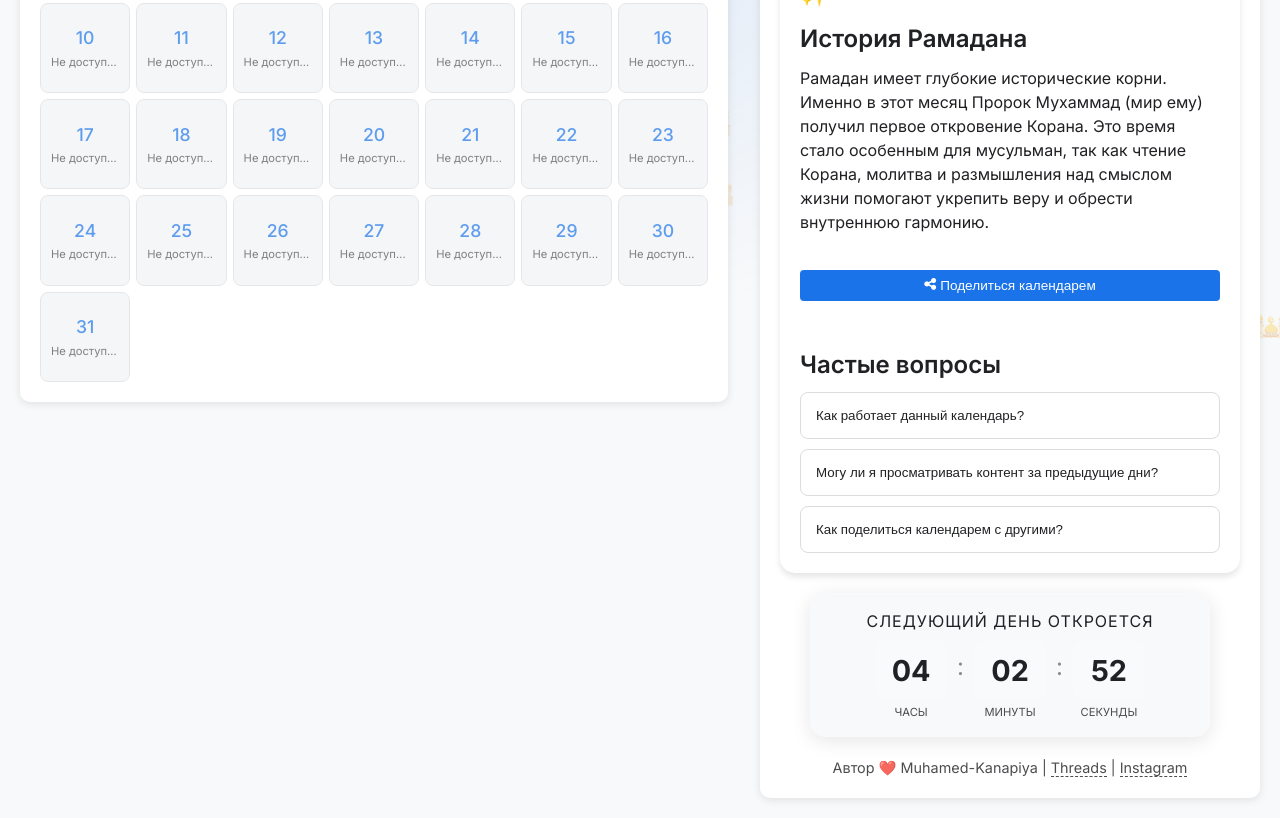
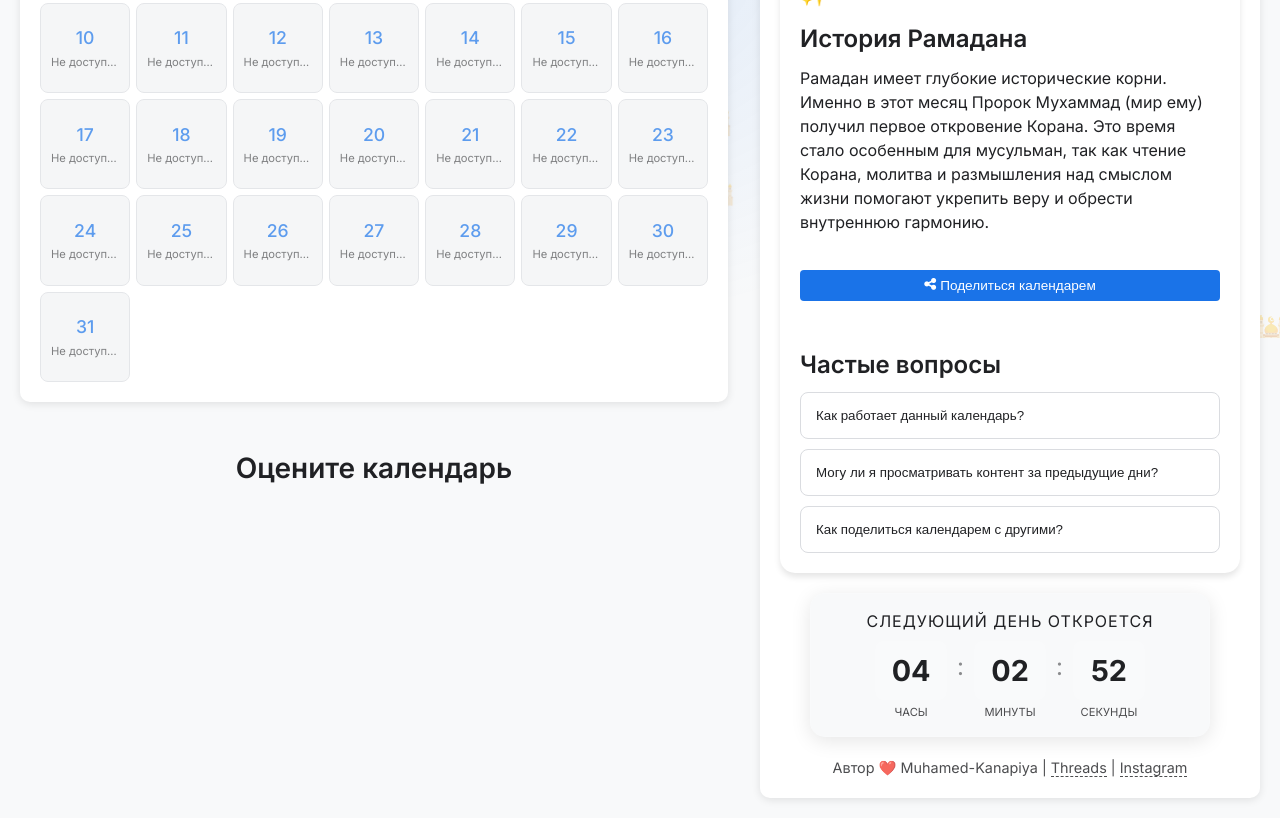
Before and after one commit to muhamed-kanapiya/oraza, a website: page index.html in a window 1280 px wide. Shown: the part 462-1280 px from the top of the page. Drawn offline with Linux system fonts and the light colour scheme.

Commit message:
feedback emojies

```diff
--- a/index.html
+++ b/index.html
@@ -70,7 +70,11 @@
                 <!-- ShareThis BEGIN -->
                 <div class="sharethis-inline-share-buttons"></div><!-- ShareThis END -->
             </div>
-
+            <!-- ShareThis BEGIN -->
+            <center>
+                <h2>Оцените календарь</h2>
+            </center>
+            <div class="sharethis-inline-reaction-buttons"></div><!-- ShareThis END -->
         </div>
 
         <div class="content-side">
```
